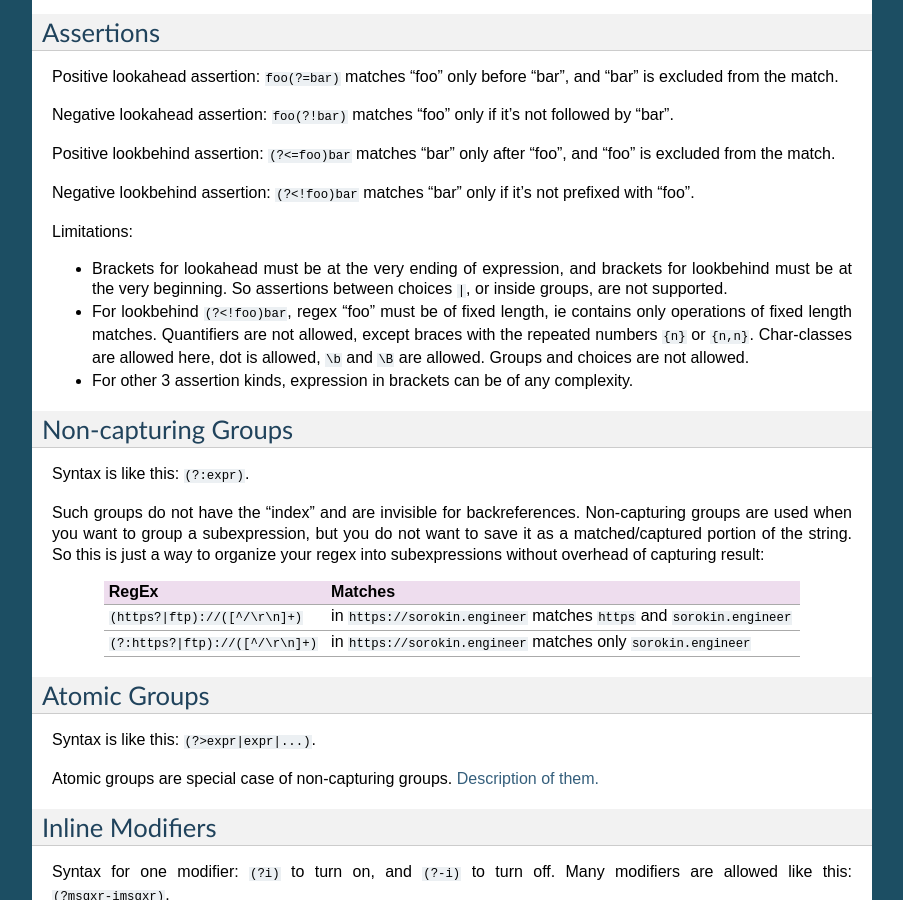
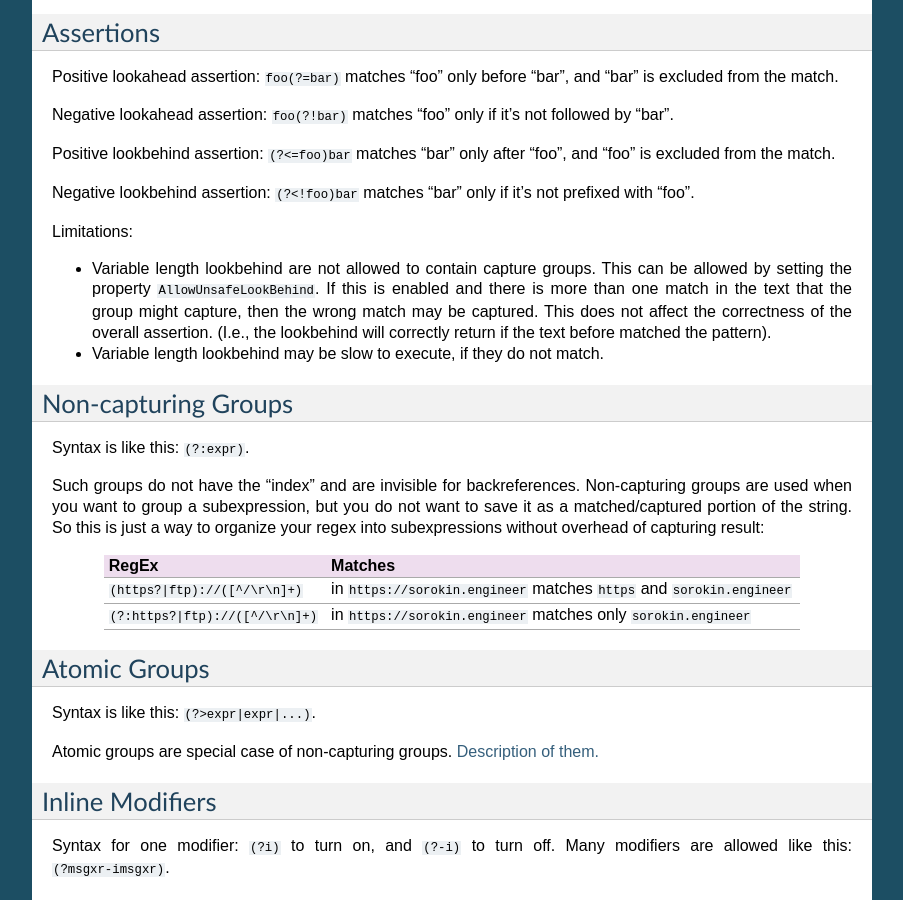
Before and after one commit to andgineer/TRegExpr, a Sphinx documentation site: the page built from docs/regular_expressions.rst, in a window 1280 px wide and 900 px high, scrolled down 8295 px. Shown: the whole window, without its empty margins (198-1101 px from the left). Built offline with Sphinx 7.4.7, drawn with Linux system fonts in a browser that asks for light colours.

Commit message:
Docs: look-around

```diff
--- a/docs/regular_expressions.rst
+++ b/docs/regular_expressions.rst
@@ -582,9 +582,8 @@ Negative lookbehind assertion: ``(?<!foo)bar`` matches "bar" only if it's not pr
 
 Limitations:
 
-* Brackets for lookahead must be at the very ending of expression, and brackets for lookbehind must be at the very beginning. So assertions between choices ``|``, or inside groups, are not supported.
-* For lookbehind ``(?<!foo)bar``, regex "foo" must be of fixed length, ie contains only operations of fixed length matches. Quantifiers are not allowed, except braces with the repeated numbers ``{n}`` or ``{n,n}``. Char-classes are allowed here, dot is allowed, ``\b`` and ``\B`` are allowed. Groups and choices are not allowed.
-* For other 3 assertion kinds, expression in brackets can be of any complexity.
+* Variable length lookbehind are not allowed to contain capture groups. This can be allowed by setting the property ``AllowUnsafeLookBehind``. If this is enabled and there is more than one match in the text that the group might capture, then the wrong match may be captured. This does not affect the correctness of the overall assertion. (I.e., the lookbehind will correctly return if the text before matched the pattern).
+* Variable length lookbehind may be slow to execute, if they do not match.
 
 Non-capturing Groups
 --------------------
```
